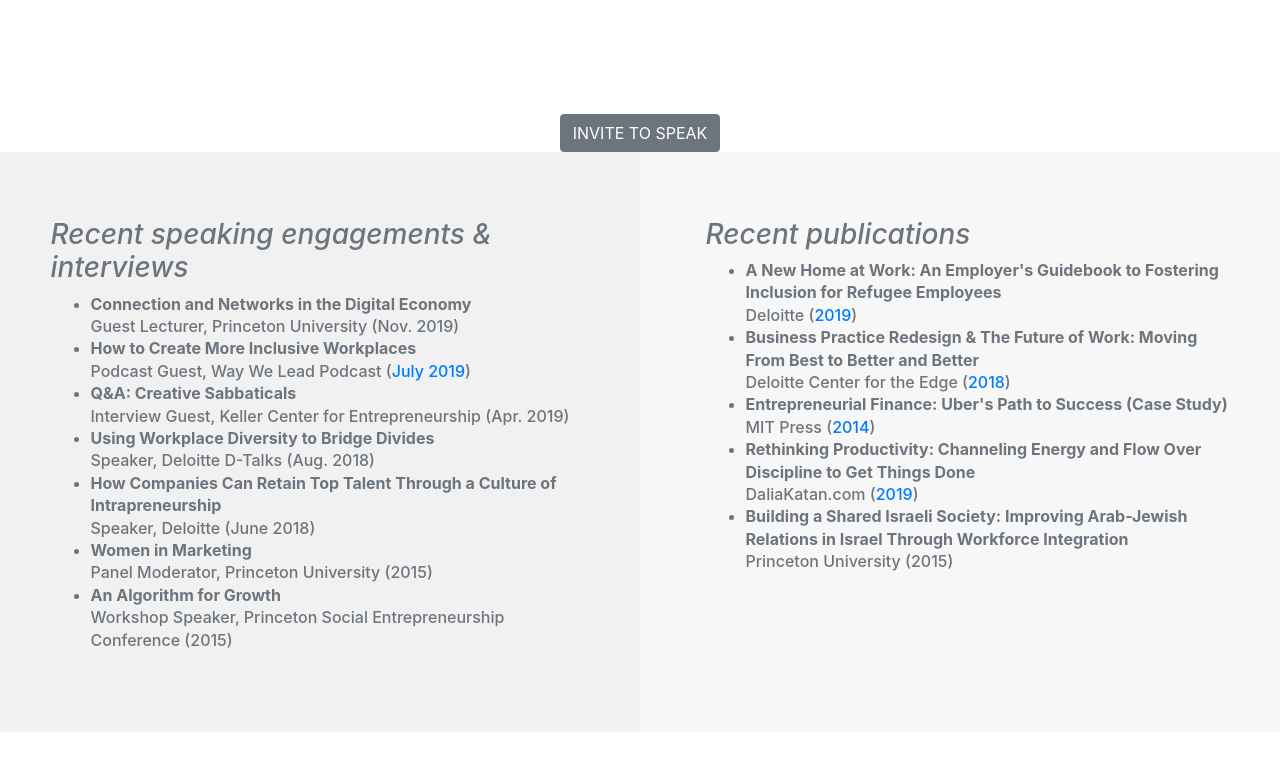
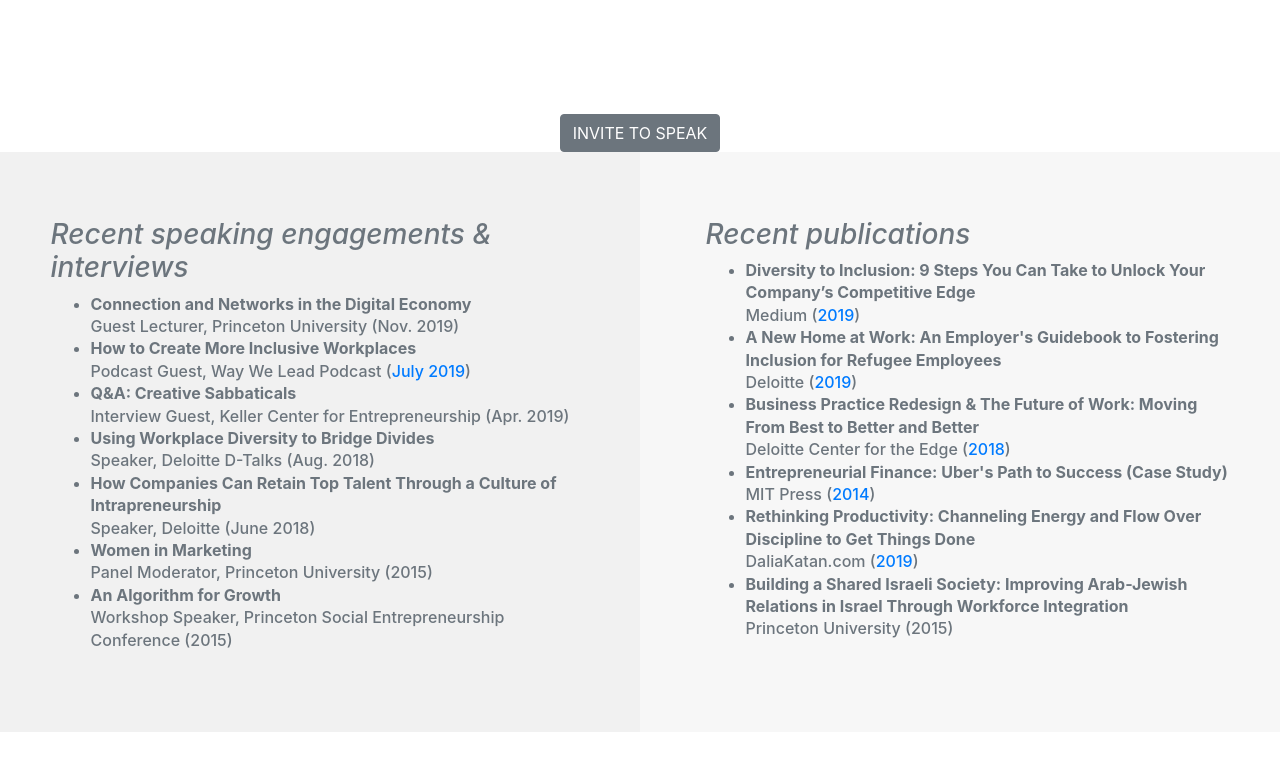
Before and after one commit to dalkat/dalkat.github.io, a Jekyll site: the page built from speaker.md, in a window 1280 px wide and 900 px high, scrolled down 888 px. Shown: the top 771 px of the window. Built offline with Jekyll 4.4.1, drawn with Linux system fonts in a browser that asks for light colours; nearby versions of some CDN libraries; some web fonts are replaced; library files that are not in the unit come from our copies.

Commit message:
added reports

```diff
--- a/_layouts/speaker.html
+++ b/_layouts/speaker.html
@@ -100,11 +100,14 @@ layout: default-sub
     <div>
       <h3 class="text-muted"><span style="text-align: center;"><em>Recent publications</em></span></h3>
               <h5 style="font-size:1rem!important;"><ul class="text-muted" style="line-height: 1.4">
-              <li><b>A New Home at Work: An Employer's Guidebook to Fostering Inclusion for Refugee Employees</b><br>Deloitte (<a href="https://www2.deloitte.com/content/dam/insights/us/articles/4988_a-new-home-at-work/DI_A-new-home-at-work.pdf" target="_blank">2019</a>)</li>
-              <li><b>Business Practice Redesign & The Future of Work: Moving From Best to Better and Better</b><br>Deloitte Center for the Edge (<a href="https://www2.deloitte.com/insights/us/en/topics/talent/business-performance-improvement/process-redesign.html" target="_blank">2018</a>)</li>
+
+              <li><b>Diversity to Inclusion: 9 Steps You Can Take to Unlock Your Company’s Competitive Edge</b><br>Medium (<a href="https://medium.com/@dkatan77/diversity-to-inclusion-9-steps-to-unlock-competitive-edge-pt-1-c5954c113a49" target="_blank">2019</a>)</li>
+              <li><b>A New Home at Work: An Employer's Guidebook to Fostering Inclusion for Refugee Employees</b><br>Deloitte (<a href="https://daliakatan.com/for-you/report-refugee" target="_blank">2019</a>)</li>
+              <li><b>Business Practice Redesign & The Future of Work: Moving From Best to Better and Better</b><br>Deloitte Center for the Edge (<a href="https://daliakatan.com/for-you/report-teams" target="_blank">2018</a>)</li>
               <li><b>Entrepreneurial Finance: Uber's Path to Success (Case Study)</b><br>MIT Press (<a href="https://mitpress.mit.edu/books/entrepreneurial-finance-and-accounting-high-tech-companies" target="_blank">2014</a>)</li>
               <li><b>Rethinking Productivity: Channeling Energy and Flow Over Discipline to Get Things Done</b><br>DaliaKatan.com (<a href="https://daliakatan.com/trailmix/" target="_blank">2019</a>)</li>
               <li><b>Building a Shared Israeli Society: Improving Arab-Jewish Relations in Israel Through Workforce Integration</b><br>Princeton University (2015)</li>
+
             </ul></h5>
     </div>
   </div>
```
Also changed, not shown: _layouts/about.html (+5 -2 lines).
